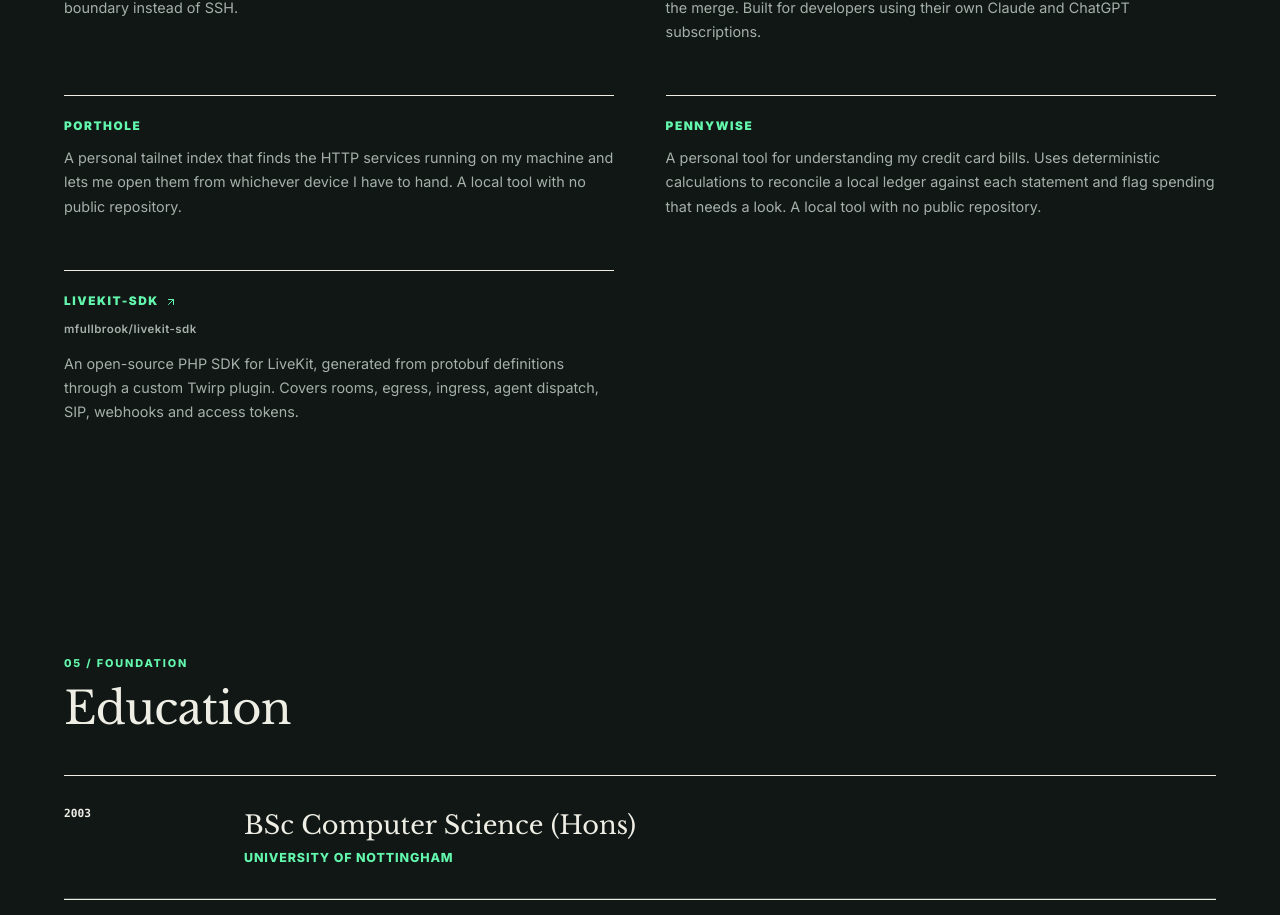
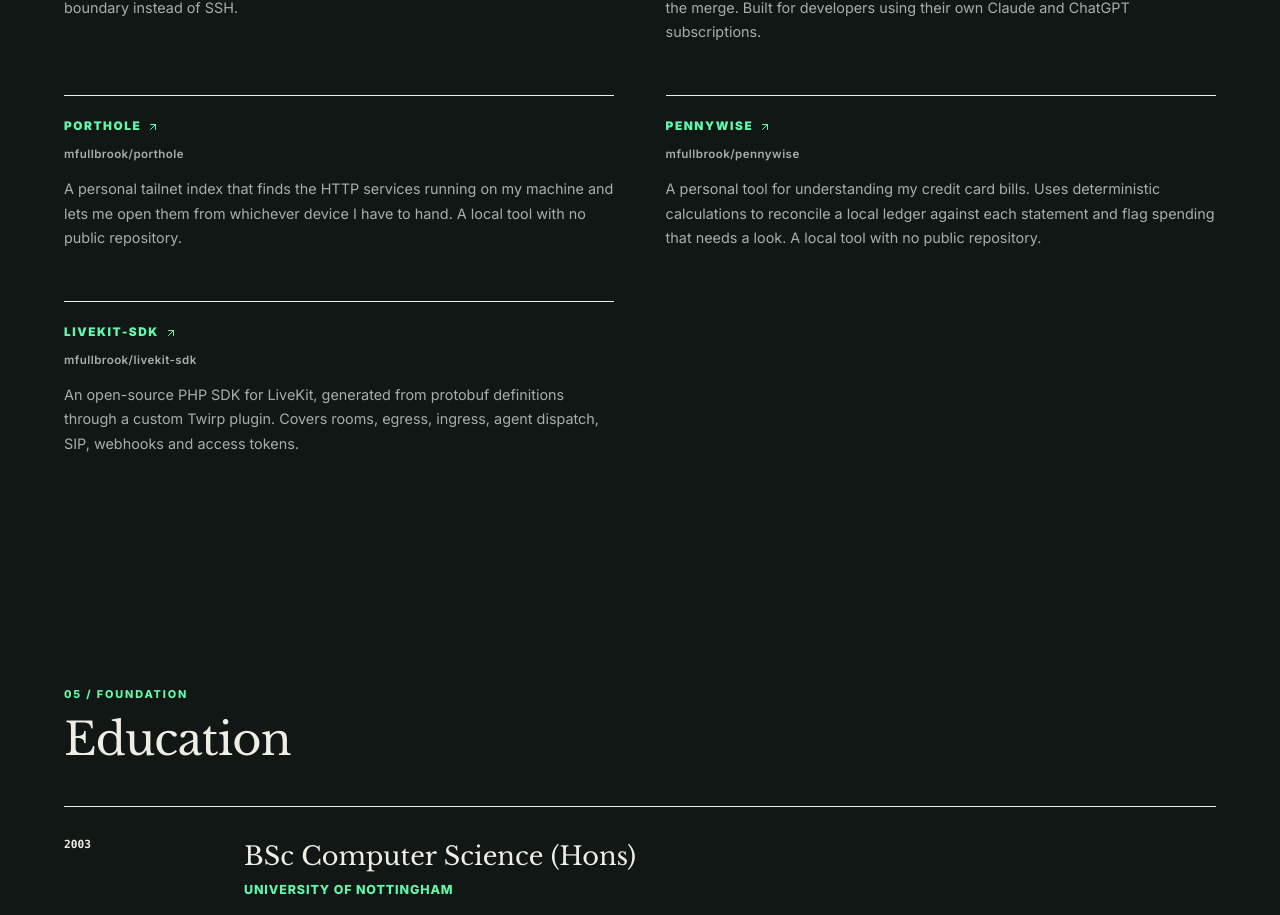
Before and after one commit to mfullbrook/resume, a Next.js app: page / in a window 1280 px wide. Shown: the part 8611-9526 px from the top of the page. Built offline with nearby package versions, Linux system fonts and the light colour scheme.

Commit message:
add repo links

```diff
--- a/data.ts
+++ b/data.ts
@@ -269,11 +269,15 @@ export const openSource: OpenSourceProject[] = [
   },
   {
     name: 'Porthole',
+    repo: 'mfullbrook/porthole',
+    href: 'https://github.com/mfullbrook/porthole',
     description:
       'A personal tailnet index that finds the HTTP services running on my machine and lets me open them from whichever device I have to hand. A local tool with no public repository.',
   },
   {
     name: 'Pennywise',
+    repo: 'mfullbrook/pennywise',
+    href: 'https://github.com/mfullbrook/pennywise',
     description:
       'A personal tool for understanding my credit card bills. Uses deterministic calculations to reconcile a local ledger against each statement and flag spending that needs a look. A local tool with no public repository.',
   },
```
